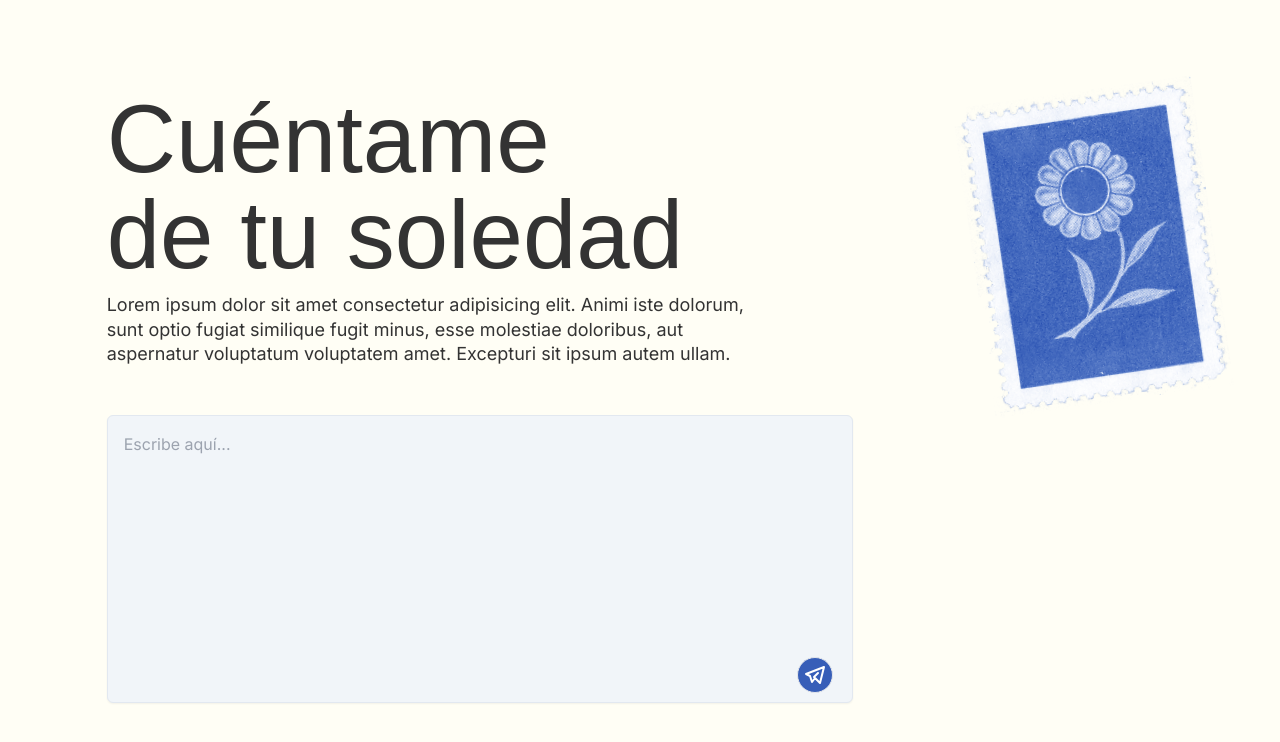
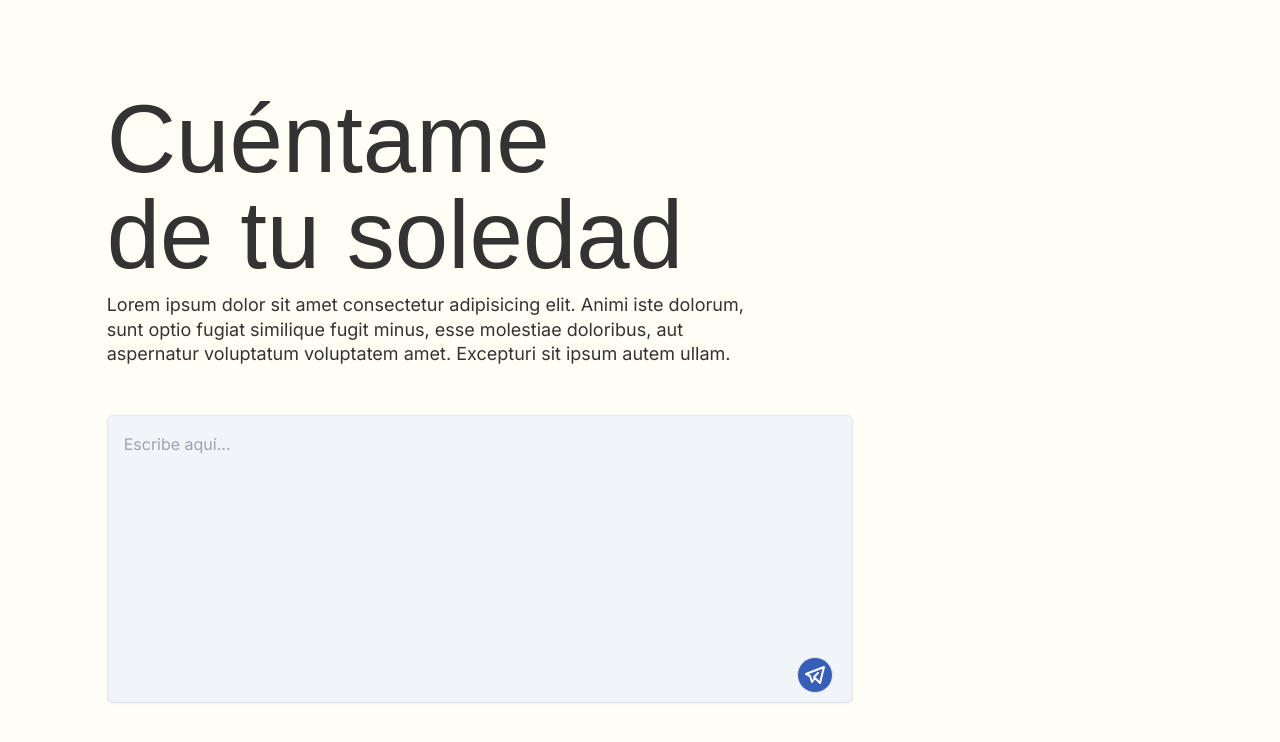
Before and after one commit to tomas-oa/cartas-de-soledad, a Next.js app: page / in a window 1280 px wide. Shown: the top 742 px of the page. Built offline with nearby package versions, Linux system fonts and the light colour scheme; a web font is replaced by a local one.

Commit message:
feat: :bug: commented images

```diff
--- a/src/app/page.tsx
+++ b/src/app/page.tsx
@@ -9,8 +9,18 @@ const calistoga = Calistoga({
 export default function App () {
   return (
     <>
+      {/* <aside className="relative md:hidden">
+        <img
+          width={'120px'}
+          src="/estampilla_desktop.png"
+          alt="estampilla mobile"
+          className="absolute -rotate-12 aspect-auto -top-28 -right-12 -z-10"
+        />
+      </aside> */}
       <main className="text-[#333] grid gap-2">
-        <h1 className={`${calistoga.className} text-5xl sm:text-5xl md:text-7xl lg:text-8xl`}>
+        <h1
+          className={`${calistoga.className} text-5xl sm:text-5xl md:text-7xl lg:text-8xl`}
+        >
           Cuéntame
           <br />
           de tu soledad
@@ -23,15 +33,14 @@ export default function App () {
         </p>
         <Form />
       </main>
-      <aside className="relative hidden md:block">
+      {/* <aside className="relative hidden md:block">
         <img
-          srcSet=''
           width={'240px'}
           src="/estampilla_desktop.png"
-          alt="estampilla"
+          alt="estampilla desktop"
           className="absolute -rotate-[8deg] aspect-auto top-0 md:-right-4 lg:-right-10"
         />
-      </aside>
+      </aside> */}
     </>
   )
 }
```
